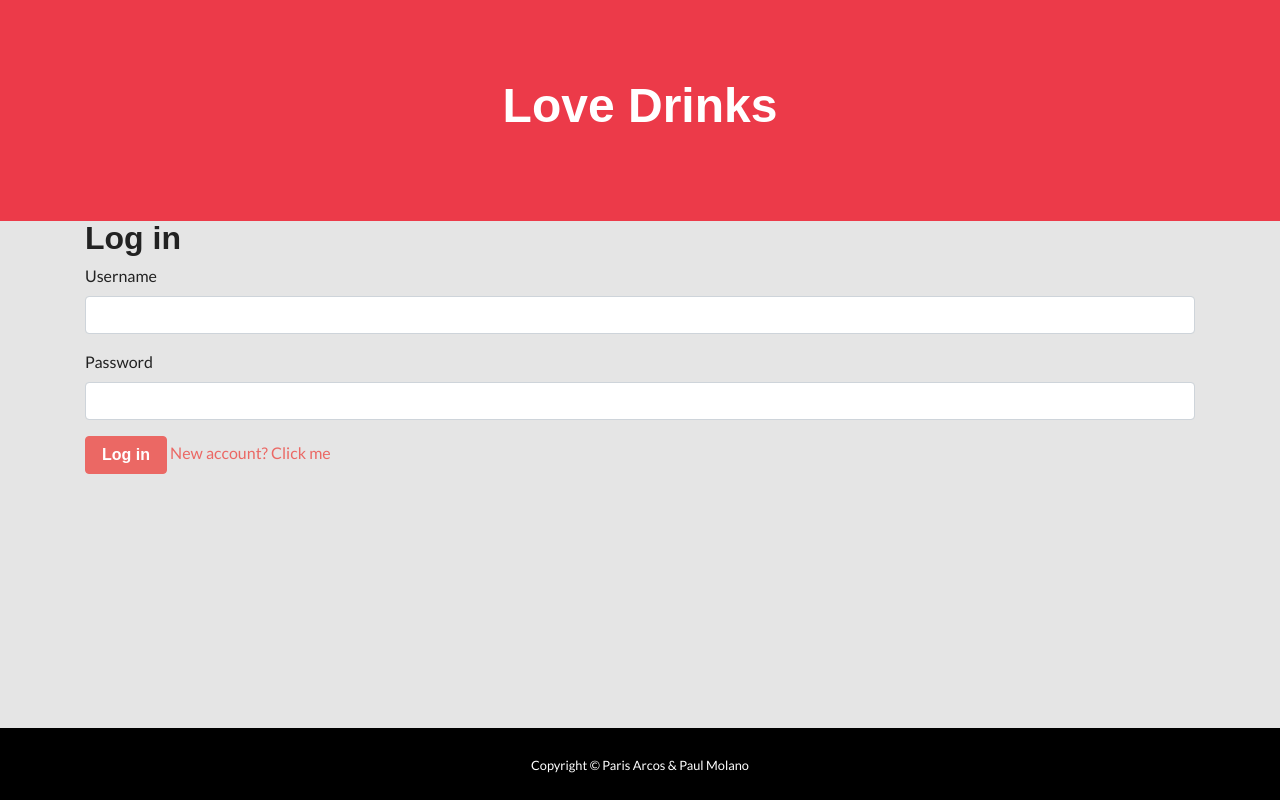
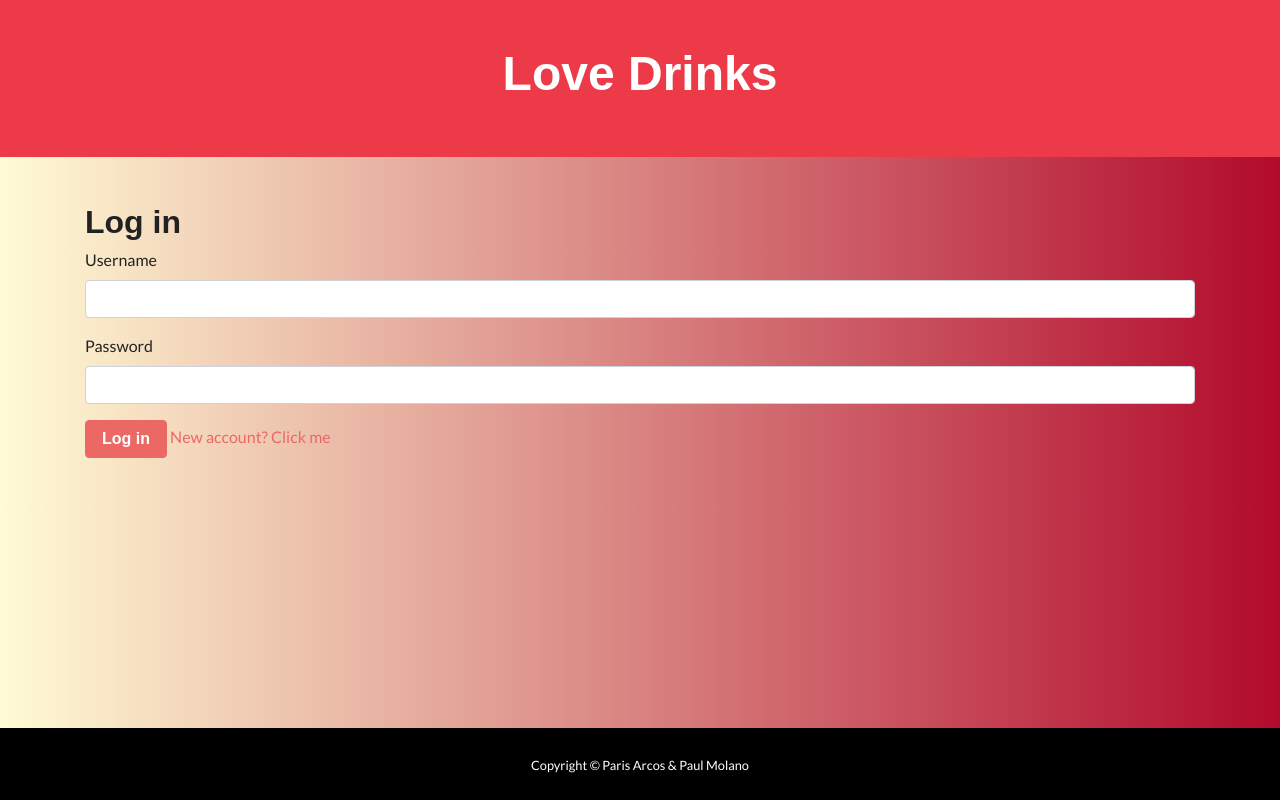
Before and after one commit to paulMolano/react-first-stage-project, a React (Create React App) app in the folder cocktails-app/: page /login in a window 1280 px wide. Built offline with nearby package versions, Linux system fonts and the light colour scheme; no server answers; a web font is replaced by a local one.

Commit message:
margin pages

```diff
--- a/cocktails-app/src/components/LoginForm.js
+++ b/cocktails-app/src/components/LoginForm.js
@@ -44,7 +44,7 @@
   const { username, password } = loginUser;
   return (
     <>
-      <h2>Log in</h2>
+      <h2 className="mt-5 mb-2">Log in</h2>
       <form onSubmit={handleSubmit}>
         <div className="mb-3">
           <label htmlFor="username" className="form-label" required>
--- a/cocktails-app/src/components/RegisterForm.js
+++ b/cocktails-app/src/components/RegisterForm.js
@@ -34,7 +34,7 @@
   const { email, username, password } = newuser;
   return (
     <>
-      <h2>Register</h2>
+      <h2 className="mt-5 mb-2">Register</h2>
       <form onSubmit={handleSubmit}>
         <div className="mb-3">
           <label htmlFor="email" className="form-label">
--- a/cocktails-app/src/index.css
+++ b/cocktails-app/src/index.css
@@ -7,11 +7,12 @@
   font-family: "Lato", sans-serif;
   background-color: #e5e5e5;
   min-height: 100%;
+  background-image: linear-gradient(to right, #fffbd5, #b20a2c);
 }
 header {
   background-color: #ec3a49;
   color: white;
-  padding: 5rem 0;
+  padding: 3rem 0;
 }
 h1 {
   color: white;
```
Also changed, not shown: cocktails-app/src/images/bg-image.jpg (added).
